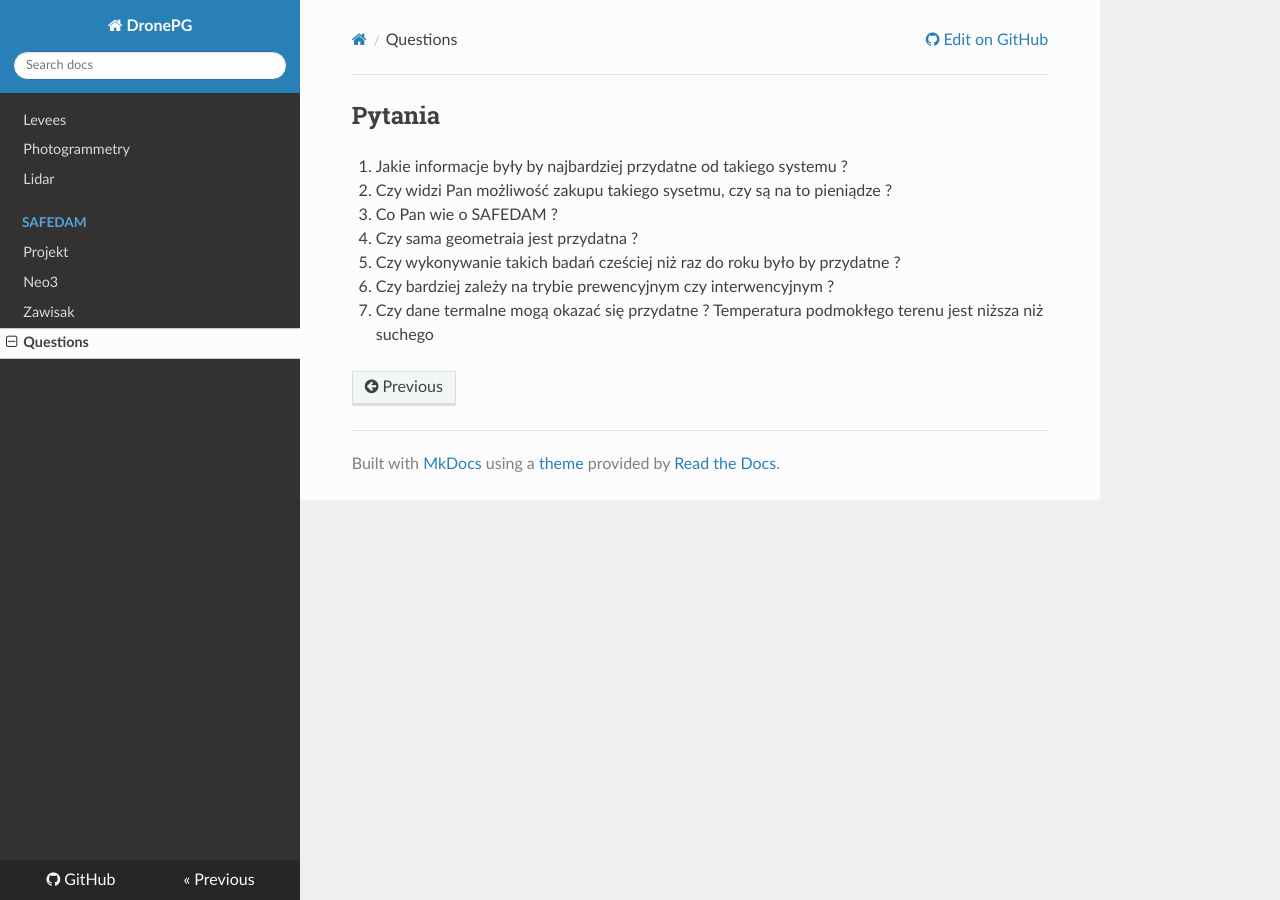
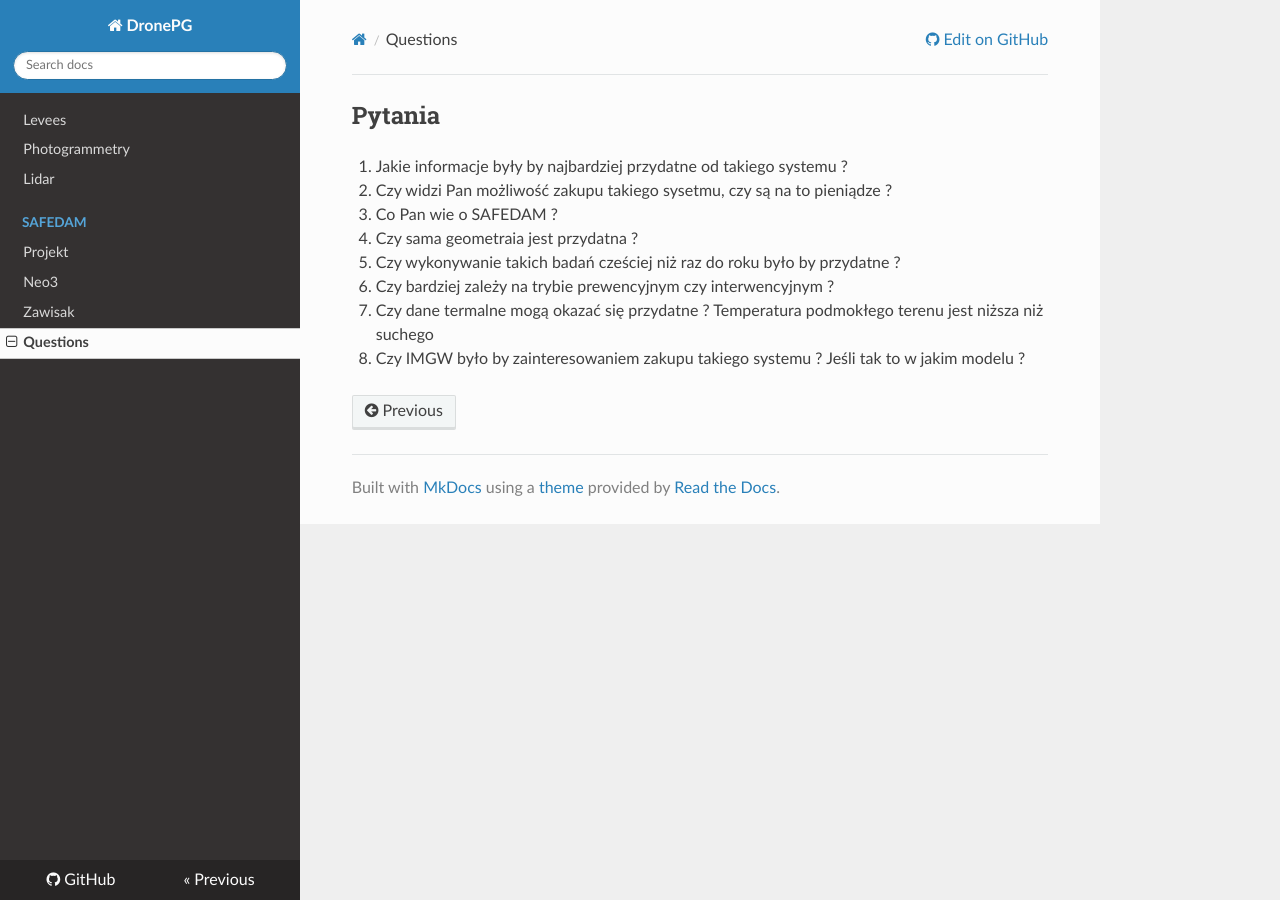
Before and after one commit to mozerpol/docs, an MkDocs documentation site: the page built from docs/questions.md, in a window 1280 px wide. Built offline with MkDocs 1.6.1, drawn with Linux system fonts in a browser that asks for light colours; nearby versions of some CDN libraries.

Commit message:
add 8 question

```diff
--- a/docs/questions.md
+++ b/docs/questions.md
@@ -7,3 +7,4 @@
 5. Czy wykonywanie takich badań cześciej niż raz do roku było by przydatne ?
 6. Czy bardziej zależy na trybie prewencyjnym czy interwencyjnym ?
 7. Czy dane termalne mogą okazać się przydatne ? Temperatura podmokłego terenu jest niższa niż suchego
+8. Czy IMGW było by zainteresowaniem zakupu takiego systemu ? Jeśli tak to w jakim modelu ?
```
